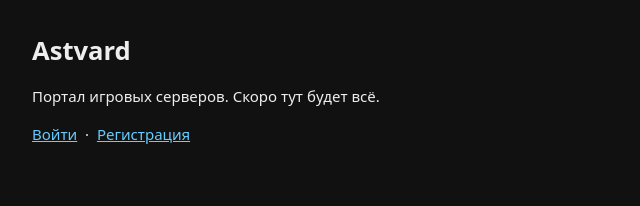
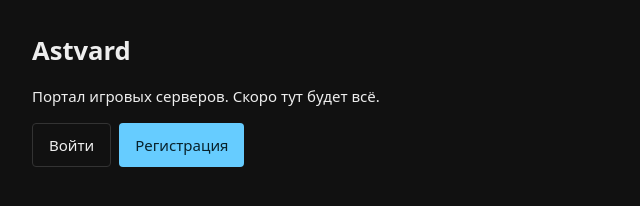
Before and after one commit to official-fedorenko/astvard, a plain HTML site: page frontend/index.html in a window 1280 px wide. Shown: the whole page, without its empty margins (0-640 px from the left). Drawn offline with Linux system fonts and the light colour scheme.

Commit message:
Style navigation links as real buttons
"Войти"/"Регистрация", "Админка", "← Кабинет" were plain <a> tags with
inline color styles — now use the same .btn/.btn-secondary system as
every other button, so navigation looks consistent with actions.

```diff
--- a/frontend/cabinet.js
+++ b/frontend/cabinet.js
@@ -65,7 +65,7 @@ async function loadMe() {
   content.style.display = 'block';
 
   if (data.role === 'admin' || data.role === 'superadmin') {
-    document.getElementById('admin-link').style.display = 'inline';
+    document.getElementById('admin-link').style.display = 'inline-flex';
   }
 
   loadServers();
--- a/frontend/index.html
+++ b/frontend/index.html
@@ -8,10 +8,9 @@
 <body>
   <h1>Astvard</h1>
   <p>Портал игровых серверов. Скоро тут будет всё.</p>
-  <p>
-    <a href="login.html" style="color:#6cf;">Войти</a>
-    &nbsp;·&nbsp;
-    <a href="register.html" style="color:#6cf;">Регистрация</a>
+  <p style="display:flex; gap:8px;">
+    <a href="login.html" class="btn btn-secondary">Войти</a>
+    <a href="register.html" class="btn">Регистрация</a>
   </p>
   <script src="script.js"></script>
 </body>
--- a/frontend/style.css
+++ b/frontend/style.css
@@ -95,8 +95,9 @@ textarea {
 }
 
 /* ---------- Кнопки ---------- */
-/* Обычный <button> уже выглядит как надо без всяких классов —
-   .btn-secondary/.btn-danger нужны только для явных исключений */
+/* Обычный <button> уже выглядит как надо без всяких классов — .btn нужен только
+   чтобы <a> (ссылка-навигация) выглядела как кнопка; .btn-secondary/.btn-danger —
+   для явных исключений (второстепенное действие / опасное действие) */
 
 button,
 .btn {
@@ -108,6 +109,7 @@ button,
   font-size: 15px;
   font-family: inherit;
   font-weight: 500;
+  text-decoration: none;
   border: none;
   border-radius: var(--radius-sm);
   background: var(--color-primary);
```
Also changed, not shown: frontend/admin.html (+1 -1 lines), frontend/cabinet.html (+1 -1 lines).
